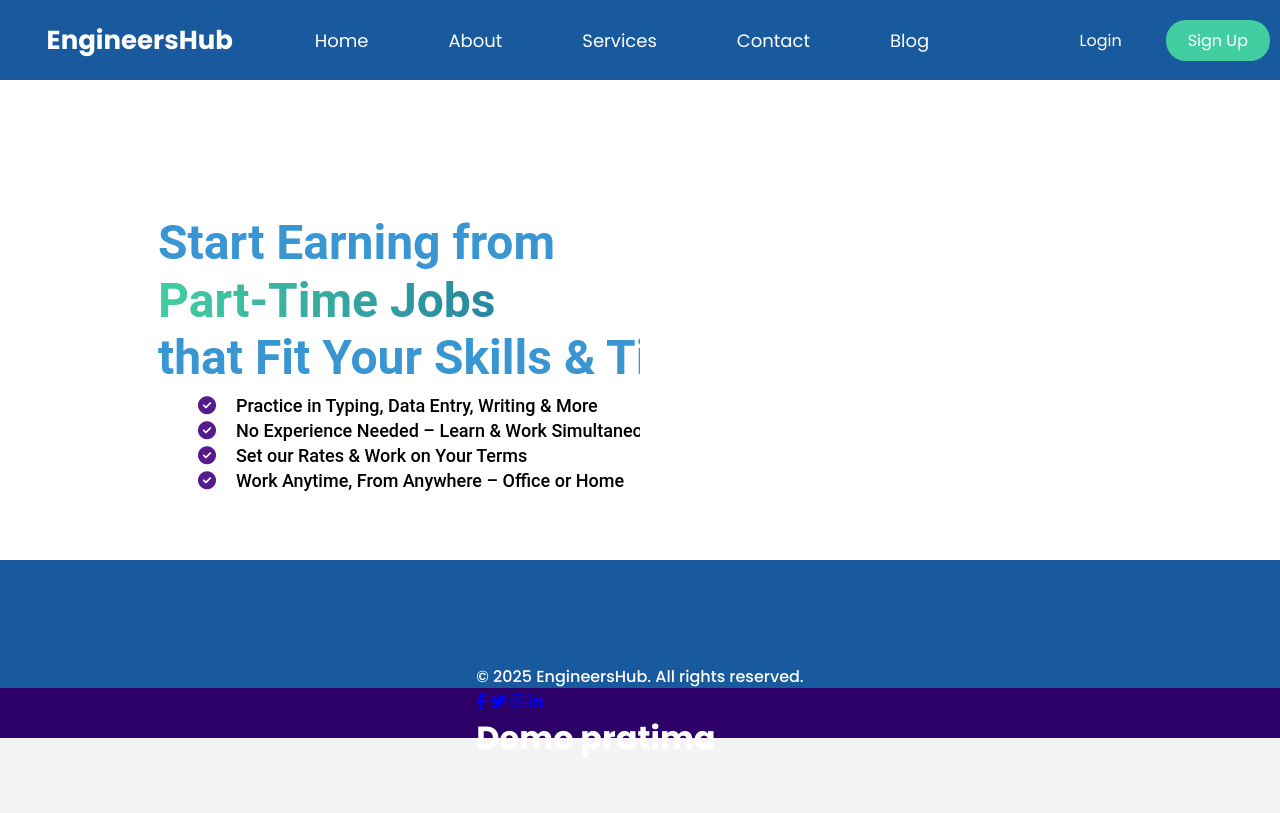
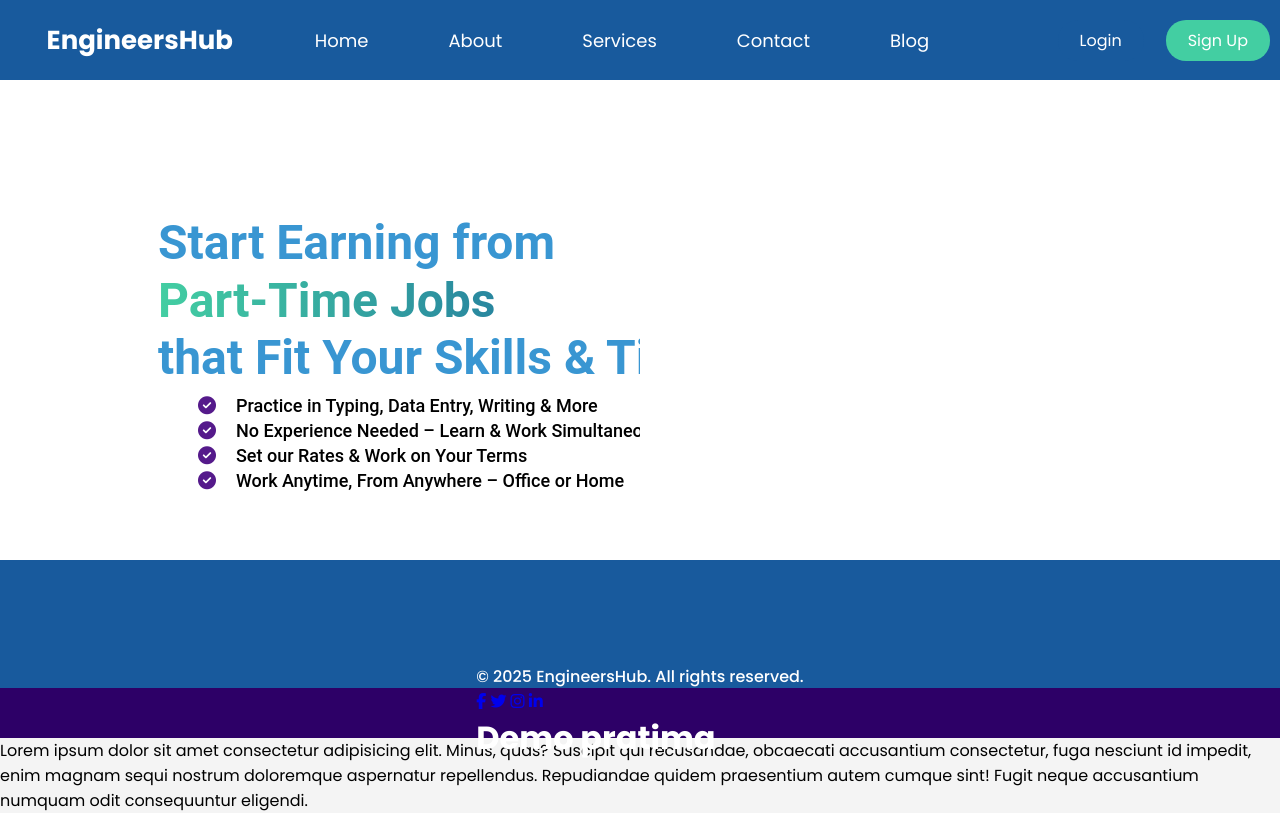
Before and after one commit to diwaskarkilearn/EngineersHub, a plain HTML site: page index.html in a window 1280 px wide. Drawn offline with Linux system fonts and the light colour scheme.

Commit message:
footerma div add gare

```diff
--- a/index.html
+++ b/index.html
@@ -76,6 +76,12 @@
             </div>
         </div>
     </div>
+    <div>
+        <p>
+            Lorem ipsum dolor sit amet consectetur adipisicing elit. Minus, quas? Suscipit qui recusandae, obcaecati accusantium consectetur, fuga nesciunt id impedit, enim magnam sequi nostrum doloremque aspernatur repellendus. Repudiandae quidem praesentium autem cumque sint! Fugit neque accusantium numquam odit consequuntur eligendi.
+
+        </p>
+    </div>
 
 </body>
 </html>
```
